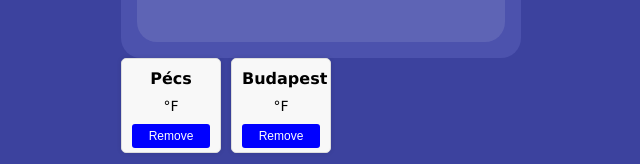
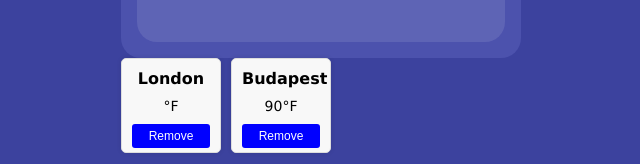
Before and after one commit to bimbo-22/weather, an Angular app in the folder weatherApp/: page / in a window 1280 px wide. Shown: the part 633-797 px from the top of the page, without its empty margins (319-959 px from the left). Built offline with nearby package versions, Linux system fonts and the light colour scheme; no server answers; data requests are answered from the project's data file.

Commit message:
add: fix error with delete

```diff
--- a/weatherApp/db.json
+++ b/weatherApp/db.json
@@ -1,17 +1,18 @@
 {
   "cities": [
     {
-      "id": 1,
-      "name": "Pécs",
-      "favorite": true,
-      "created_at": "2024-06-18T13:47:03.026Z",
-      "updated_at": null
+      "id": "2",
+      "name": "Budapest",
+      "favorite": false,
+      "created_at": "2024-06-18T14:22:15.602Z",
+      "updated_at": "2024-06-18T14:43:54.878Z",
+      "temperature": 90
     },
     {
-      "id": 2,
-      "name": "Budapest",
+      "id": 3,
+      "name": "London",
       "favorite": true,
-      "created_at": "2024-06-18T14:22:15.602Z",
+      "created_at": "2024-06-18T14:41:25.686Z",
       "updated_at": null
     }
   ]
--- a/weatherApp/src/app/app.component.html
+++ b/weatherApp/src/app/app.component.html
@@ -60,10 +60,10 @@
   </div>
 </div>
 <div class="favorites-container">
-  <div class="favorite-city" *ngFor="let city of favoriteCities">
+  <div class="favorite-city" *ngFor="let city of cities">
     <div class="city-name">{{ city.name }}</div>
     <div class="city-temp">{{ city.temperature }}°F</div>
-    <button (click)="removeFavorite(city)">Remove</button>
+    <button (click)="deleteCity(city)">Remove</button>
   </div>
 </div>
 
--- a/weatherApp/src/app/app.component.ts
+++ b/weatherApp/src/app/app.component.ts
@@ -37,7 +37,7 @@ export class AppComponent implements OnInit {
     await this.getAllCities();
     if (this.cities && this.cities.length > 0) {
       this.getWeatherData(this.cities[0].name);
-      this.loadCities();
+      // this.loadCities();
       console.log('Cities loaded');
     }
 
@@ -166,8 +166,8 @@ export class AppComponent implements OnInit {
   }
 
   private loadFavoriteCities() {
-    this.favoriteCities = this.cities.filter((city) => city.favorite);
-    this.favoriteCities.forEach((city) => {
+    // this.favoriteCities = this.cities.filter((city) => city.favorite);
+    this.cities.forEach((city) => {
       this.weatherService.getWeatherData(city.name).subscribe({
         next: (data) => {
           city.temperature = data.main.temp;
@@ -179,7 +179,8 @@ export class AppComponent implements OnInit {
     });
   }
 
-  removeFavorite(city: City) {
+  // remove
+  deleteCity(city: City) {
     console.log('Remove button clicked for:', city);
 
     // Ensure the city object is correct
@@ -187,33 +188,15 @@ export class AppComponent implements OnInit {
       console.error('Expected a city object but received a string:', city);
       return;
     }
-
-    // Set city.favorite to false
-    city.favorite = false;
-    city.updated_at = new Date().toISOString();
+    //
+    // // Set city.favorite to false
+    // city.favorite = false;
+    // city.updated_at = new Date().toISOString();
 
     // Update favorite status in the backend
-    this.weatherService.updateFavorite(city).subscribe({
+    this.weatherService.deleteCity(city.id).subscribe({
       next: () => {
         console.log('Favorite city removed successfully');
-
-        // Delete city from the backend
-        this.weatherService.deleteCity(city.id).subscribe({
-          next: () => {
-            console.log('City deleted successfully');
-
-            // Reload favorite cities
-            this.loadFavoriteCities();
-
-            // Update isFavorite flag
-            this.isFavorite = this.checkIfFavorite(
-              this.weatherData?.name || ''
-            );
-          },
-          error: (err) => {
-            console.error('Error deleting city', err);
-          },
-        });
       },
       error: (err) => {
         console.error('Error removing favorite city', err);
@@ -223,7 +206,7 @@ export class AppComponent implements OnInit {
 
   testButtonClick(city: City) {
     console.log('Test button clicked for:', city);
-    this.removeFavorite(city);
+    this.deleteCity(city);
   }
 }
 
--- a/weatherApp/src/app/models/weather.model.ts
+++ b/weatherApp/src/app/models/weather.model.ts
@@ -53,6 +53,7 @@ export interface Sys {
 }
 
 export interface City {
+  temperature?: number;
   id: number;
   name: string;
   favorite: boolean;
--- a/weatherApp/src/environments/environment.ts
+++ b/weatherApp/src/environments/environment.ts
@@ -4,6 +4,6 @@ export const environment = {
   XRapidAPIHostHeaderName: 'x-rapidapi-host',
   XRapidAPIHostHeaderValue: 'open-weather13.p.rapidapi.com',
   XRapidAPIKeyHeaderName: 'x-rapidapi-key',
-  XRapidAPIKeyHeaderValue: '59ed72299fmshe7f0728563f8dedp101023jsna9139bf1354a',
-  BackendApiBaseUrl: 'http://localhost:3000',
+  XRapidAPIKeyHeaderValue: 'f4aa3a65f3mshf4ec6a6021b3b84p1e0a52jsn42cdcc0fbd84',
+  BackendApiBaseUrl: 'http://localhost:3001',
 };
```
